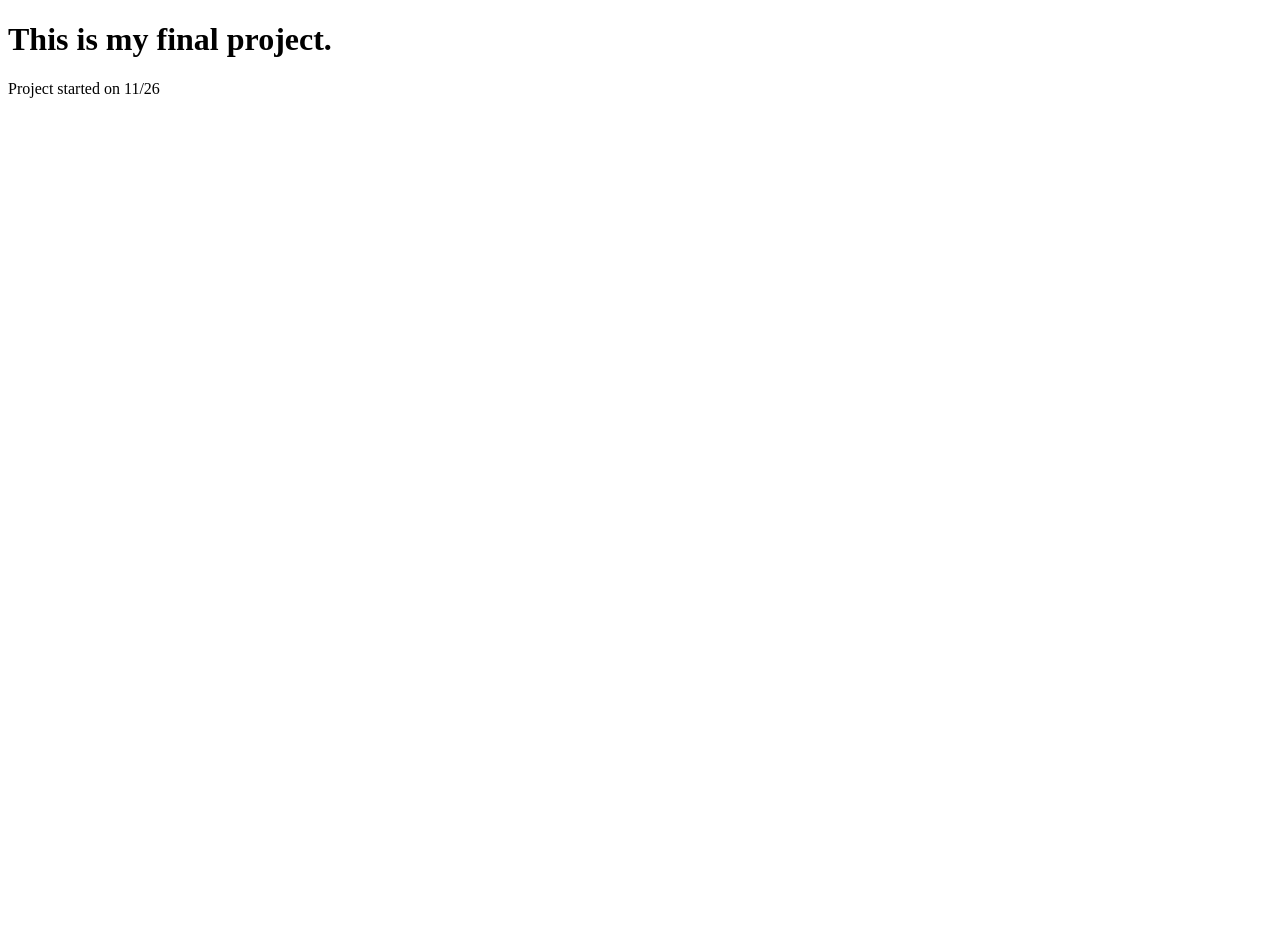
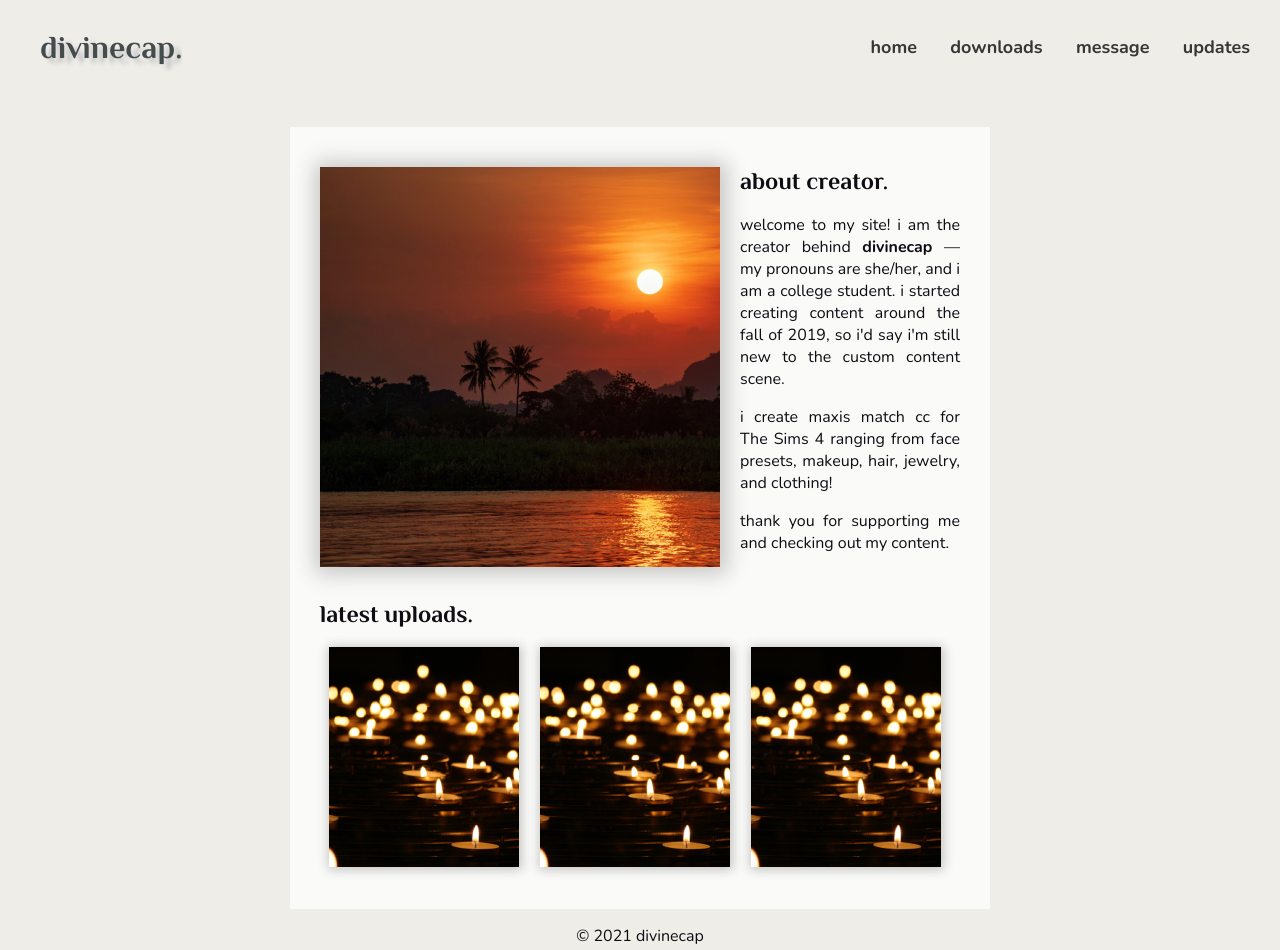
Before and after one commit to anonysim/final-project, a plain HTML site: page index.html in a window 1280 px wide. Before the commit the page ends 800 px from the top, so only its background shows below. Drawn offline with nearby package versions, Linux system fonts and the light colour scheme; a web font is replaced by a local one.

Commit message:
Files edited

```diff
--- /dev/null
+++ b/css/index.css
@@ -0,0 +1,173 @@
+
+
+
+
+
+/* GOOGLE FONTS
+
+    font-family: 'Lato', sans-serif;
+    font-family: 'Lustria', serif;
+    font-family: 'Aclonica', sans-serif;
+
+    font-family: 'Philosopher', sans-serif;
+font-family: 'Quicksand', sans-serif;
+font-family: 'Nunito', sans-serif;
+
+*/
+#wrapper {
+    width: 50vw;
+    margin: 0 auto;
+    background-color: #fafaf8;
+    padding: 20px 30px;
+}
+body {
+    background-color: #eeede8;
+    margin-left: auto;
+    margin-right: auto;
+    font-family: 'Nunito', sans-serif;
+    color: rgb(15, 12, 19);
+
+    animation: fadeIn linear 2s;
+    -webkit-animation: fadeIn linear 2s;
+    -moz-animation: fadeIn linear 2s;
+    -o-animation: fadeIn linear 2s;
+    -ms-animation: fadeIn linear 2s;
+}
+@keyframes fadeIn {
+    0% {
+        opacity: 0;
+    }
+    100% {
+        opacity: 1;
+    }
+}
+
+ /* NAVIGATION */
+ .top-bar {
+    display: flex;
+ }
+ h1#name {
+    font-family: 'Philosopher', sans-serif;
+    color: RGB(68, 76, 78);
+    text-shadow: 7px 5px 4px #c5c5c5;
+    padding-left: 40px;
+    padding-bottom: 40px;
+}
+
+nav {
+    height: 3rem;
+    width: 100%;
+    padding-top: 15px;
+    padding-bottom: 0px;
+    background-color: #eeede8;
+    font-family: 'Nunito', sans-serif;
+    font-weight: 600;
+    font-size: 12px;
+}
+nav ul {
+    list-style-type: none;
+    float: right;
+}
+.pages {
+    display: inline;
+    padding: 0px 30px 0px 0px;
+    font-size: 1.5em;
+}
+.pages a {
+    text-decoration: none;
+    color: rgb(54, 54, 54);
+    transition: color 0.3s;
+}
+.pages a:hover {
+    color: rgb(161, 105, 90);
+}
+
+ /* ABOUT */
+#about-img {
+    float: left;
+    margin-right: 20px;
+    width: 400px;
+    height: 400px;
+    background: url(/img/sunset-500x400.png) no-repeat;
+
+    /* Photo by <a href="https://unsplash.com/@nattv?utm_source=unsplash&utm_medium=referral&utm_content=creditCopyText">Nattipat Vesvarute</a> on <a href="https://unsplash.com/s/photos/sunset?utm_source=unsplash&utm_medium=referral&utm_content=creditCopyText">Unsplash</a>
+   */
+   box-shadow: 1px 1px 20px 6px #c5c5c5;
+}
+.about p {
+    text-align: justify;
+}
+.about h2 {
+    font-family: 'Philosopher', sans-serif;
+}
+
+
+/* LATEST UPLOADS */
+.latest {
+    display: inline-block;
+}
+.latest h2 {
+    padding-top: 10px;
+    font-family: 'Philosopher', sans-serif;
+}
+
+#recent1, #recent2, #recent3 {
+    display: inline-block;
+    margin-right: 8px;
+    margin-left: 9px;
+    width: 190px;
+    height: 220px;
+    background: url(/img/candles-240x280.png) no-repeat;
+    border: none;
+
+    /* Photo by <a href="https://unsplash.com/@labrum777?utm_source=unsplash&utm_medium=referral&utm_content=creditCopyText">Mike Labrum</a> on <a href="https://unsplash.com/s/photos/candles?utm_source=unsplash&utm_medium=referral&utm_content=creditCopyText">Unsplash</a>
+   */
+   box-shadow: 1px 1px 10px 2px #c5c5c5;
+}
+#recent1 .view, #recent2 .view, #recent3 .view {
+    visibility: hidden;
+}
+#recent1:hover, #recent2:hover, #recent3:hover {
+    color: white;
+    width: 190px;
+    height: 220px;
+    opacity: 0.6;
+    transition: all 0.6s ease;
+}
+#recent1:hover .view, #recent2:hover .view, #recent3:hover .view {
+    visibility: visible;
+    font-size: 20px;
+    transition: all 0.5s linear;
+}
+.view {
+    position: absolute;
+    padding-top: 90px;
+    padding-left: 80px;
+    color: rgb(255, 255, 255);
+    font-family: 'Nunito', sans-serif;
+    text-shadow: 0px 0px 8px #3d3d3d;
+}
+#recent1 a, #recent2 a, #recent3 a {
+    text-decoration: none;
+}
+a:hover.view {
+    color: rgb(161, 105, 90);
+
+}
+
+/* SUBMIT */
+.submit-sec h3 {
+    display: inline-block;
+    padding: 0px 30px;
+    font-family: 'Lustria', serif;
+}
+.submit-sec {
+    text-align: center;
+}
+
+/* FOOTER */
+footer {
+}
+footer p {
+    text-align: center;
+}
--- a/index.html
+++ b/index.html
@@ -4,10 +4,73 @@
     <meta charset="UTF-8">
     <meta http-equiv="X-UA-Compatible" content="IE=edge">
     <meta name="viewport" content="width=device-width, initial-scale=1.0">
-    <title>Home</title>
+    <title>divinecap</title>
+
+    <link rel="stylesheet" href="/css/index.css">
+
+    <link rel="preconnect" href="https://fonts.googleapis.com">
+    <link rel="preconnect" href="https://fonts.gstatic.com" crossorigin>
+    <link href="https://fonts.googleapis.com/css2?family=Lato:ital,wght@0,300;0,400;0,700;1,300;1,700&family=Lustria&display=swap" rel="stylesheet">
+    <link href="https://fonts.googleapis.com/css2?family=Aclonica&display=swap" rel="stylesheet">
+    <link href="https://fonts.googleapis.com/css2?family=Philosopher:ital,wght@0,400;0,700;1,400;1,700&family=Quicksand:wght@400;700&display=swap" rel="stylesheet">
+    <link href="https://fonts.googleapis.com/css2?family=Nunito:ital,wght@0,400;0,700;1,400;1,700&display=swap" rel="stylesheet">
 </head>
 <body>
-    <h1>This is my final project.</h1>
-    <p>Project started on 11/26</p>
+    <!-- NAVIGATION -->
+    <div class="top-bar">
+     <h1 id="name">divinecap.</h1>
+
+        <nav>
+            <ul>
+                <li class="pages"><a href="/index.html">home</a></li>
+                <li class="pages"><a href="/downloads.html">downloads</a></li>
+                <li class="pages"><a href="/message.html">message</a></li>
+                <li class="pages"><a href="/updates.html">updates</a></li>
+            </ul>
+        </nav>
+    </div>
+
+<div id="wrapper">
+
+
+    <!-- ABOUT -->
+    <div class="about">
+        <div id="about-img"></div>
+
+        <h2>about creator.</h2>
+        <p>welcome to my site! i am the creator behind <strong>divinecap</strong> &mdash; my pronouns are she/her, and i am a college student. i started creating content around the fall of 2019, so i'd say i'm still new to the custom content scene.</p>
+        <p>i create maxis match cc for The Sims 4 ranging from face presets, makeup, hair, jewelry, and clothing!</p>
+        <p>thank you for supporting me and checking out my content.</p>
+    </div>
+
+    <!-- LATEST UPLOADS -->
+    <div class="latest">
+        <h2>latest uploads.</h2>
+        <p>
+            <div id="recent1">
+                <a href="/" class="view">view</a>
+            </div>
+
+            <div id="recent2">
+                <a href="/" class="view">view</a>
+            </div>
+
+            <div id="recent3">
+                <a href="/" class="view">view</a>
+            </div>
+        </p>
+    </div>
+
+    <!-- HELP SECTION
+    <div class="submit-sec">
+        <h3>issues or concerns.</h3>
+        <p>feel free to reach out about any problems</p>
+    </div>
+     -->
+</div>
+<!-- FOOTER -->
+    <footer>
+        <p>&copy; 2021 divinecap</p>
+    </footer>
 </body>
 </html>
```
